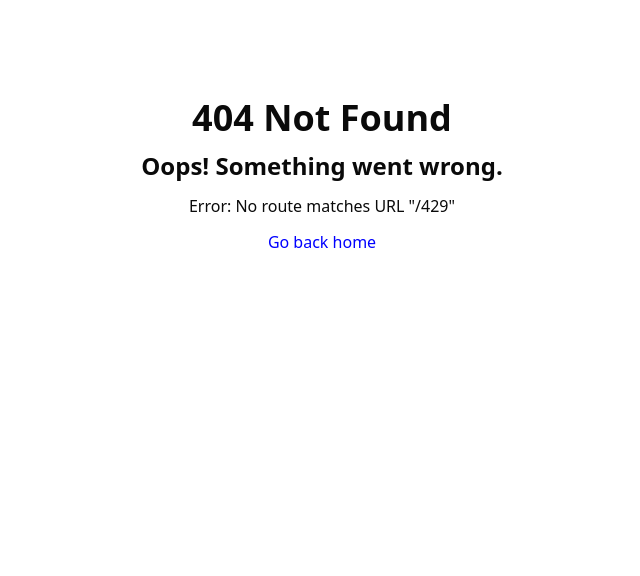
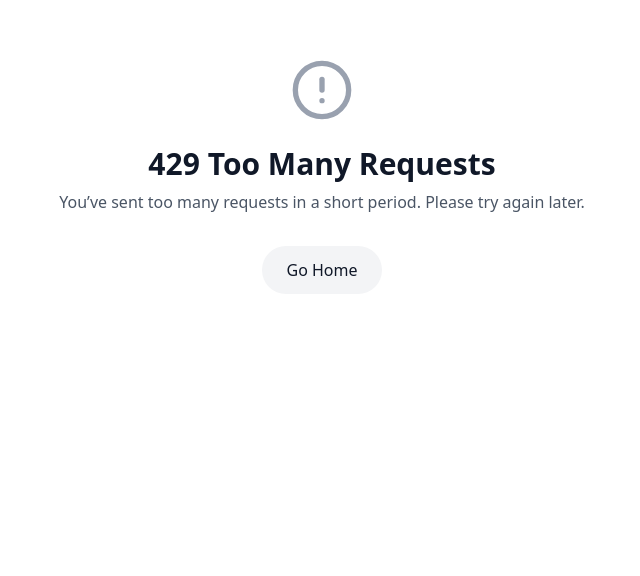
Before and after one commit to thatsmanmeet/bytebazaar, a React (Vite) app in the folder frontend/: page /429 in a window 1280 px wide. Before the commit this address had no page. Shown: the part 224-800 px from the top of the page, without its empty margins (318-958 px from the left). Built offline with nearby package versions, Linux system fonts and the light colour scheme.

Commit message:
added 429 page

```diff
--- a/frontend/src/main.jsx
+++ b/frontend/src/main.jsx
@@ -27,6 +27,7 @@ import EditProduct from './screens/profile/seller/EditProduct';
 import CheckoutScreen from './screens/CheckoutScreen';
 import SearchPage from './screens/SearchPage';
 import ErrorPage from './screens/ErrorPage';
+import RateLimitPage from './screens/RateLimitScreen';
 
 const router = createBrowserRouter([
   {
@@ -58,6 +59,10 @@ const router = createBrowserRouter([
       {
         path: '/search',
         element: <SearchPage />,
+      },
+      {
+        path: '/429',
+        element: <RateLimitPage />,
       },
       {
         path: '',
--- /dev/null
+++ b/frontend/src/screens/RateLimitScreen.jsx
@@ -0,0 +1,25 @@
+import React from 'react';
+import { AlertCircle } from 'lucide-react';
+import { useNavigate } from 'react-router';
+
+export default function RateLimitPage() {
+  const navigate = useNavigate();
+
+  return (
+    <div className='min-h-screen flex flex-col items-center justify-center bg-white px-4'>
+      <AlertCircle size={64} className='text-gray-400 mb-6' />
+      <h1 className='text-3xl font-semibold text-gray-900 mb-2'>
+        429 Too Many Requests
+      </h1>
+      <p className='text-gray-600 mb-6'>
+        You’ve sent too many requests in a short period. Please try again later.
+      </p>
+      <button
+        onClick={() => navigate('/')}
+        className='mt-2 px-6 py-3 bg-gray-100 hover:bg-gray-200 text-gray-900 rounded-full font-medium transition'
+      >
+        Go Home
+      </button>
+    </div>
+  );
+}
--- a/frontend/src/slices/apiSlice.js
+++ b/frontend/src/slices/apiSlice.js
@@ -16,6 +16,11 @@ let refreshing = null;
 
 async function baseQueryWithAuth(args, api, extra) {
   let result = await baseQuery(args, api, extra);
+
+  if (result.error?.originalStatus === 429) {
+    window.location.href = '/429';
+    return result;
+  }
 
   if (
     result.error?.status === 401 &&
```
Also changed, not shown: 1 other file (tests, documents, lock files or other folders).
